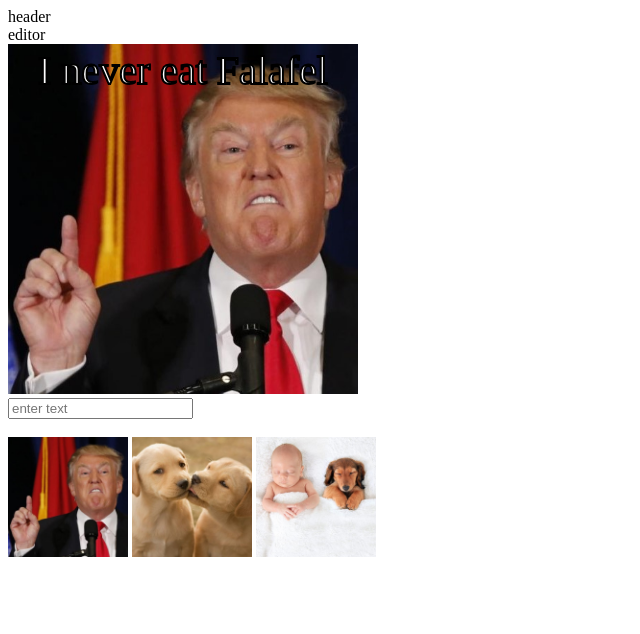
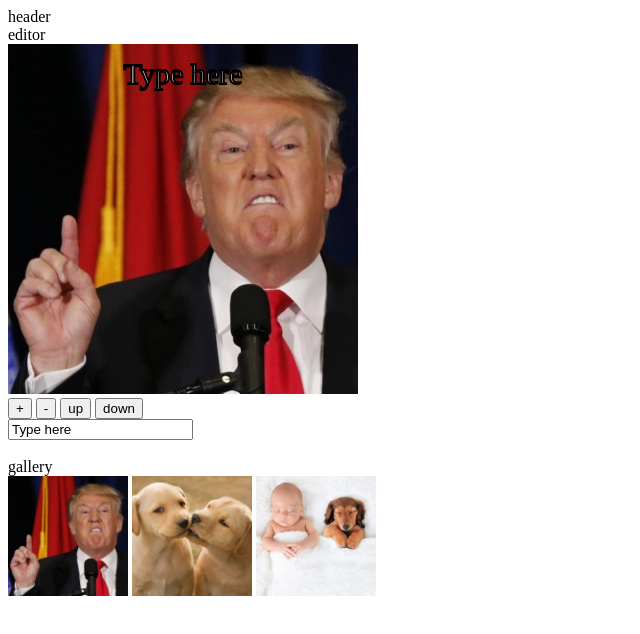
Before and after one commit to leecohen14/meme-generator, a plain HTML site: page index.html in a window 1280 px wide. Shown: the whole page, without its empty margins (0-640 px from the left). Drawn offline with Linux system fonts and the light colour scheme.

Commit message:
added increase,decrease,up,down

```diff
--- a/css/style.css
+++ b/css/style.css
@@ -19,3 +19,7 @@
 .gallery-container img:hover {
     cursor: pointer;
 }
+
+button {
+    cursor: pointer;
+}
--- a/index.html
+++ b/index.html
@@ -18,12 +18,19 @@
             <div class="canvas-container">
                 <canvas id="my-canvas" height="350" width="350"></canvas>
             </div>
+            <div class="canvas-controlers">
+                <button class="increase" onclick="increaseText()">+</button>
+                <button class="decrease" onclick="decreaseText()">-</button>
+                <button class="decrease" onclick="lineUp()">up</button>
+                <button class="decrease" onclick="lineDown()">down</button>
+            </div>
         </div>
 
         <input type="text" id="line-text" name="line-text" placeholder="enter text" onInput="updateLineText(this)">
 
         <br><br>
         <div class="main-layout gallery-container">
+            gallery <br>
             <img src="img/1.jpg" alt="" onclick="onSetImg(1)">
             <img src="img/2.jpg" alt="" onclick="onSetImg(2)">
             <img src="img/3.jpg" alt="" onclick="onSetImg(3)">
--- a/js/main.js
+++ b/js/main.js
@@ -15,3 +15,8 @@ function init() {
 function onSetImg(id) {
     setImg(id);
 }
+
+function setInputFirstValue() {
+    var elInput = document.querySelector('input');
+    elInput.value = gMeme.lines[gMeme.selectedLineIdx].txt;
+}
--- a/js/services/meme-service.js
+++ b/js/services/meme-service.js
@@ -7,10 +7,12 @@ var gMeme = {
     selectedLineIdx: 0,
 
     lines: [{
-        txt: 'I never eat Falafel',
-        size: 20,
+        txt: 'Type here',
+        size: 30,
         align: 'left',
-        color: 'red'
+        color: 'red',
+        textWidth: 0,
+        y: 40
     }]
 }
 var gElCanvas;
@@ -24,6 +26,7 @@ function drawImg() {
         clearCanvas();
         gCtx.drawImage(img, 0, 0, gElCanvas.width, gElCanvas.height)
         drawText();
+        setInputFirstValue();
     }
 }
 
@@ -31,19 +34,19 @@ function drawText(x = 40, y = 40) {
     gCtx.lineWidth = 2
     gCtx.strokeStyle = 'black'
     gCtx.fillStyle = 'white'
-    gCtx.font = '40px IMPACT'
-        // gCtx.textAlign = 'center'
+    var gCurrLineSize = gMeme.lines[gMeme.selectedLineIdx].size;
+    gCtx.font = `${gCurrLineSize}px IMPACT`;
+    // gCtx.textAlign = 'center'
     var gCurrLineText = gMeme.lines[gMeme.selectedLineIdx].txt;
-    var textWidth = gCtx.measureText(gCurrLineText).width
-
-    gCtx.fillText(gCurrLineText, (gElCanvas.width - textWidth) / 2, y)
-    gCtx.strokeText(gCurrLineText, (gElCanvas.width - textWidth) / 2, y)
-    console.log('gCurrLineText.neasureText() :>> ');
+    gMeme.lines[gMeme.selectedLineIdx].textWidth = gCtx.measureText(gCurrLineText).width
+    var gTextWidth = gMeme.lines[gMeme.selectedLineIdx].textWidth;
+    var gCurrLineY = gMeme.lines[gMeme.selectedLineIdx].y;
+    gCtx.fillText(gCurrLineText, (gElCanvas.width - gTextWidth) / 2, gCurrLineY)
+    gCtx.strokeText(gCurrLineText, (gElCanvas.width - gTextWidth) / 2, gCurrLineY)
 }
 
 function updateLineText(el) {
     var text = el.value;
-    console.log('text :>> ', text);
     // get the curr meme id
     gMeme.lines[gMeme.selectedLineIdx].txt = text;
     drawImg();
@@ -63,3 +66,24 @@ function setImg(id) {
     gMeme.selectedImgId = id;
     drawImg();
 }
+
+function increaseText() {
+    gMeme.lines[gMeme.selectedLineIdx].size += 5;
+    drawImg();
+}
+
+function decreaseText() {
+    gMeme.lines[gMeme.selectedLineIdx].size -= 5;
+    drawImg();
+}
+
+function lineUp() {
+    gMeme.lines[gMeme.selectedLineIdx].y -= 5;
+    drawImg();
+
+}
+
+function lineDown() {
+    gMeme.lines[gMeme.selectedLineIdx].y += 5;
+    drawImg();
+}
```
